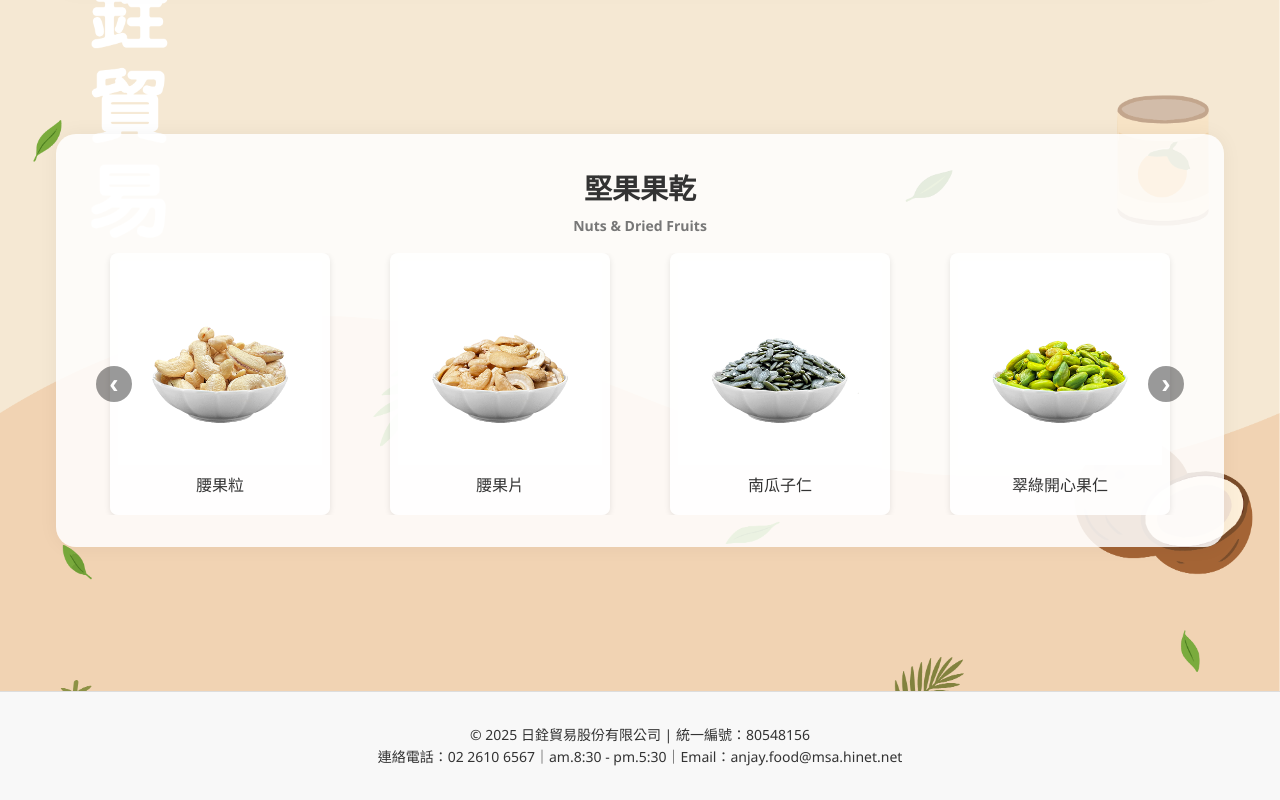
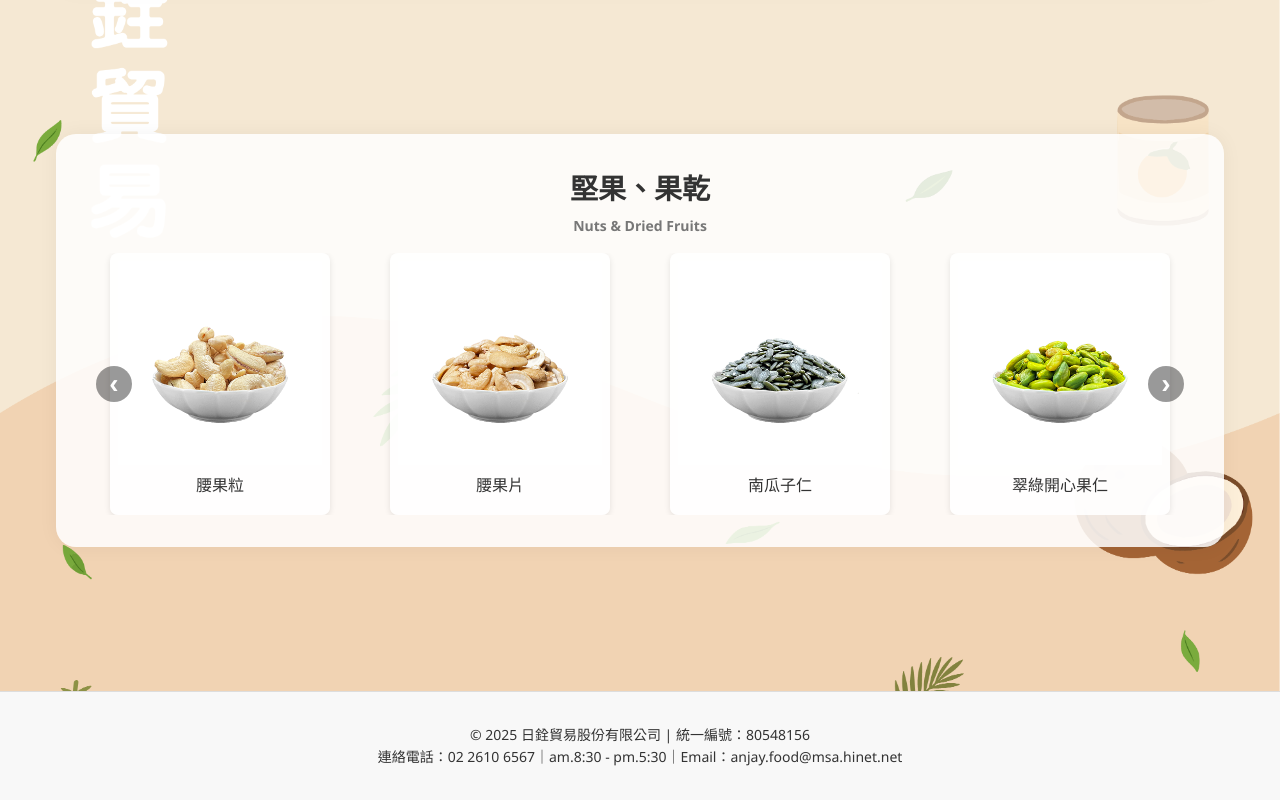
Before and after one commit to anjayfood/goodfood168, a plain HTML site: page index.html in a window 1280 px wide. Shown: the part 2284-3084 px from the top of the page. Drawn offline with Linux system fonts and the light colour scheme.

```diff
--- a/index.html
+++ b/index.html
@@ -131,7 +131,7 @@
     </div>
     <div class="section" id="nuts">
       <div class="section-box">
-        <h2>堅果果乾 <small>Nuts & Dried Fruits</small></h2>
+        <h2>堅果、果乾 <small>Nuts & Dried Fruits</small></h2>
         <div class="carousel-wrapper" id="nuts-carousel">
           <button class="carousel-arrows carousel-left">‹</button>
           <div class="carousel-track">
```
